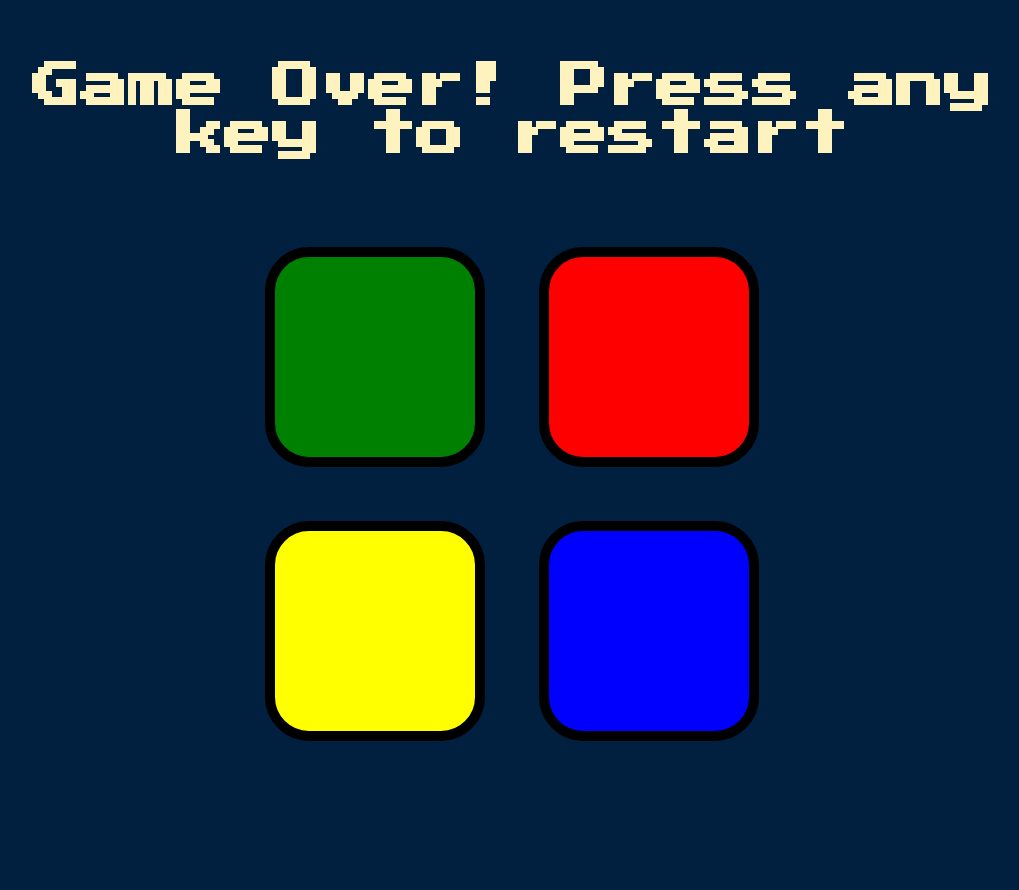
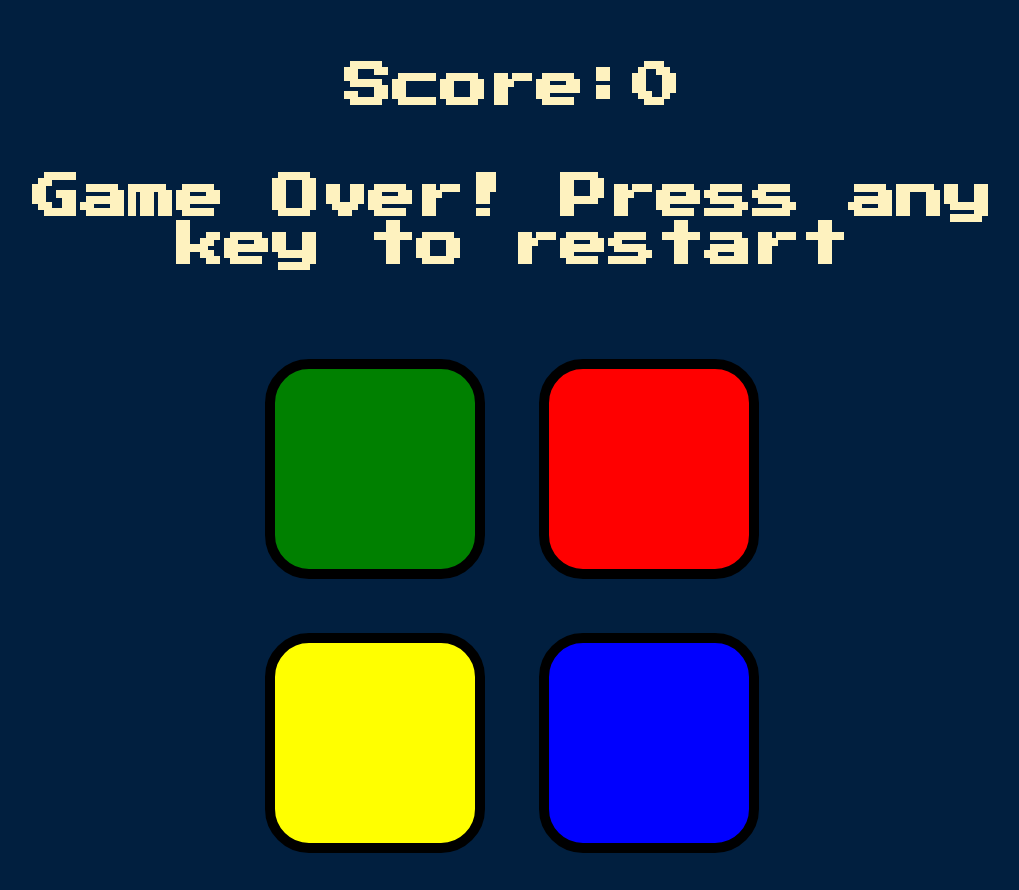
Before and after one commit to Gagan666/simon, a plain HTML site: page index.html in a window 1280 px wide. Both pictures are taken after a click on the element 503 px from the left and 309 px from the top of the page. Shown: the whole page, without its empty margins (128-1147 px from the left). Before the commit the page ends 800 px from the top, so only its background shows below. Drawn offline with nearby package versions, Linux system fonts and the light colour scheme.

Commit message:
final-score

```diff
--- a/index.html
+++ b/index.html
@@ -11,6 +11,7 @@
 
 <body>
   <h1 id="level-title">Press A Key to Start</h1>
+  <h2 class="heading-sub">Game Over! Press any key to restart</h2>
   <div class="container">
     <div lass="row">
 
--- a/index.js
+++ b/index.js
@@ -1,10 +1,10 @@
 var scores = new Array();
 var userclicked = new Array();
-
+var scre=0;
 var kflag = 1;
 var gflag = 0;
 var ctr=0;
-
+$("h2").hide();
 function pickrandomsound() {
   ctr=0;
   $("h1").text("Scores:" + scores.length);
@@ -42,6 +42,7 @@ $(".btn").click(function() {
     validate();
     if (gflag && ctr==scores.length)
     {
+      scre++;
       setTimeout(function() {
       pickrandomsound();
     }, 1000);
@@ -50,7 +51,8 @@ $(".btn").click(function() {
   if(gflag!=1)
  {
    changebgwrong();
-   $("h1").text("Game Over! Press any key to restart");
+   $("h1").text("Score:"+scre);
+   $("h2").show();
     var aud = new Audio("./sounds/" + "wrong" + ".mp3");
     aud.play();
     kflag=1;
@@ -81,8 +83,10 @@ $(document).keypress(function(e) {
     kflag = 0;
     gflag = 1;
     ctr=0;
+    scre=0;
     scores.length=0;
     userclicked.length=0;
+    $("h2").hide();
     pickrandomsound();
 
   }
--- a/styles.css
+++ b/styles.css
@@ -9,7 +9,12 @@ body {
   margin:  5%;
   color: #FEF2BF;
 }
-
+.heading-sub{
+  font-family: 'Press Start 2P', cursive;
+  font-size: 3rem;
+  margin:  5%;
+  color: #FEF2BF;
+}
 .container {
   display: block;
   width: 50%;
```
